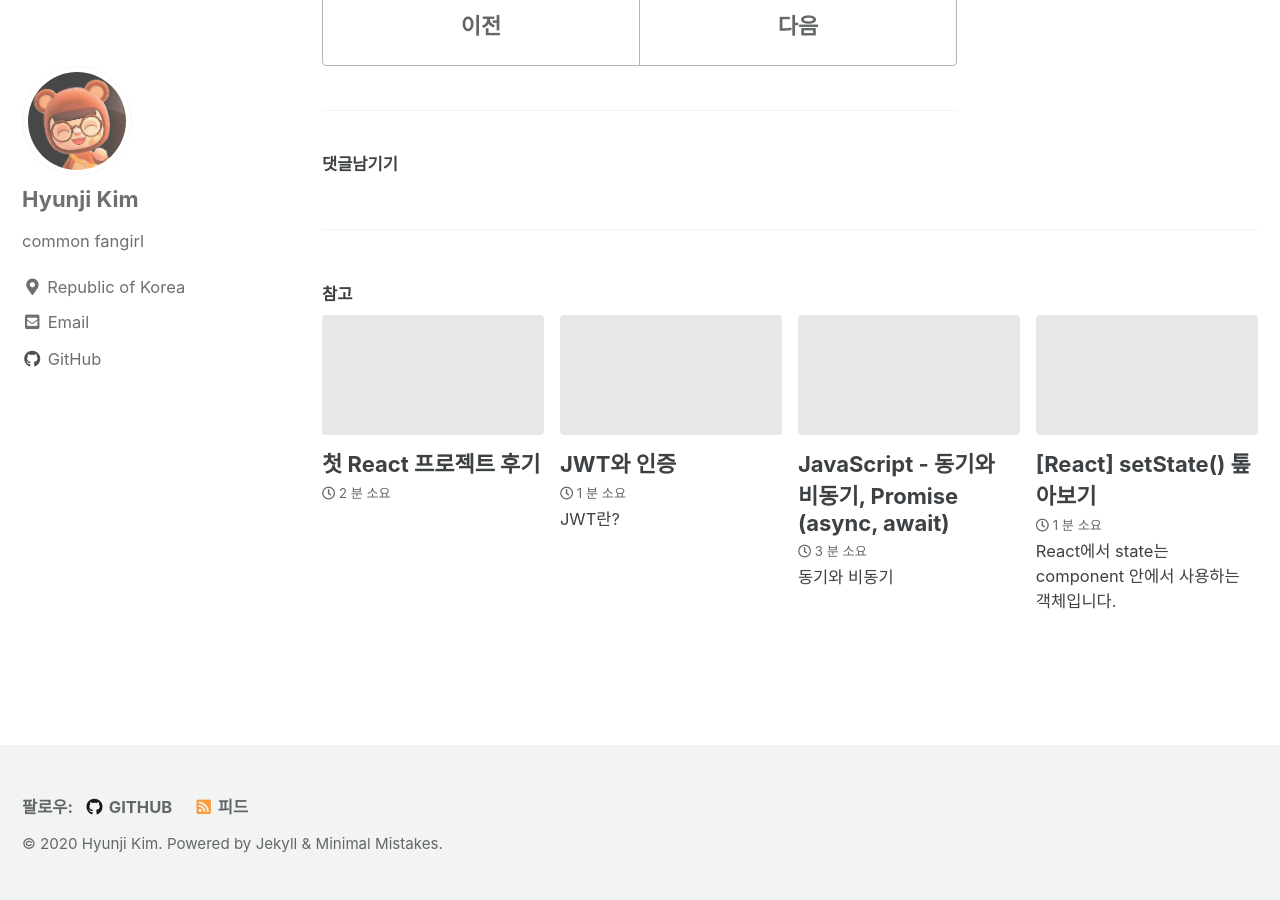
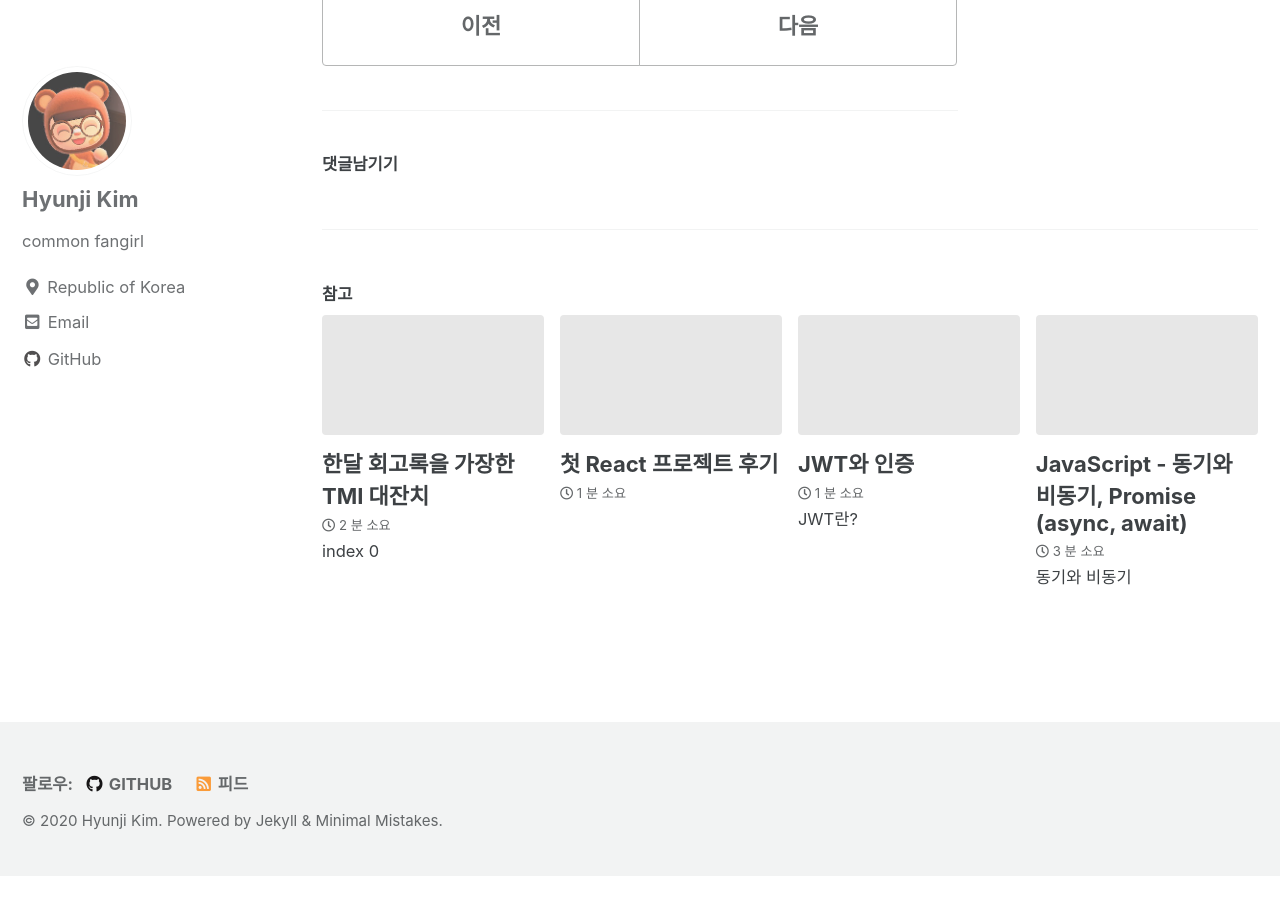
Before and after one commit to guswnl0610/guswnl0610.github.com, a Jekyll site: the page built from _posts/daily/2020-10-09-first-post.md, in a window 1280 px wide and 900 px high, scrolled down 1555 px. Built offline with Jekyll 4.4.1, drawn with Linux system fonts in a browser that asks for light colours; cached includes are drawn as plain includes; comment, search, counter and statistics services are not loaded; after the commit the page ends 2431 px from its top, so only the background shows below that; part of the change alters nothing that is shown.

Commit message:
201115 add post

```diff
--- a/_posts/React/2020-11-14-react-instagram.md
+++ b/_posts/React/2020-11-14-react-instagram.md
@@ -19,9 +19,7 @@ toc_sticky: true
 
 사실 React를 완전히 처음 접했던건 아닙니다. 대략 1년 전 조금 해보긴 했지만,,,
 
-자랑은 아닙니다만...제가 했던 것은 고작 Item carousel 라이브러리를 적용해보았던 게 다였고..😇
-
-그건 정말로..정말 정말로 수박 겉핥기 수준이었다는 것을 이 프로젝트를 해보며 뼈저리게 느꼈습니다...~~.그 때 같은 팀이었던 친구들아...미안하다....~~
+그건 정말로..정말 정말로 수박 겉핥기 수준이었다는 것을 이 프로젝트를 해보며 뼈저리게 느꼈습니다...
 
 이 전에 발등에 불떨어져서 봤던 React 튜토리얼 강의 영상... 그 당시에는 정말 무슨 말인지 이해가 1도 되지 않았지만 지금 들으니 확실히 느낌이 달랐습니다.
 
@@ -105,11 +103,7 @@ Pull Request를 보내보고, 코드리뷰를 직접 받아보며 점점 쿨해
 
 
 
-지금까지 이렇게 열심히 집중해서 공부해본 적이 있나 싶습니다... 그렇게 좋아하는 게임도 거의 끊다시피 하고...주말에 간간히 영화 한편씩 때리는게 요즘의 낙입니다😇
 
-친구가 학부생 때 진작 그렇게 했어야지~~ 라며 잔소리도 하는데 너무나 맞는 말이라 할말을 잃었지만...
-
-그럼에도 저는 요즘 행복합니다. 좋은 환경에서 좋은 사람들과 함께 에너지를 불태울 수 있다는건 큰 행운인 것 같아요.
 
 이제 React의 세계에 한 걸음 내딛은 느낌이 듭니다. 더 알아야 할 것도 배울 것도 많이 남아 있으니
 
--- /dev/null
+++ b/_posts/daily/2020-11-15-daily.md
@@ -0,0 +1,80 @@
+---
+title: '한달 회고록을 가장한 TMI 대잔치'
+categories:
+  - daily
+tags:
+  - daily
+comments: true
+toc: true
+toc_sticky: true
+---
+
+## index 0
+
+나는 나를 잘 안다.
+
+막상 어떤 프로젝트를 시작한다던가, 과제가 주어진다던가 하면 정말 열심히 한다.
+
+조별 과제 시작 단계에서 '팀장 하실분?' 한 마디가 나올 때면, 팀장만큼은 맡기 싫어서 숨죽이고 있었으면서도, 막상 프로젝트가 시작하면 팀장만큼, 어쩌면 팀장보다 열심히 한다.
+
+문제는 시작이었다. 나는 성격상 변화를 그닥 좋아하지 않았고, 무언가 시작하게 되면 변하게 될 환경이 껄끄러웠다.
+
+*TMI : 본인의 MBTI는 ISTJ이다. 😉*
+
+<img src="https://i.ibb.co/NSKTGJ4/2020-11-15-5-37-00.png" style="zoom:35%;" />
+
+지금까지는 그래도 괜찮았다. 정말 고맙게도 나의 그런 성향을 알면서도 친구들이나 동기들이 같이 무언가를 해보자며 이끌어 주었고 나는 그에 넘어가서 몇몇 프로젝트도 해보고, 스터디도 했었다.
+
+내가 자발적으로 무언가를 하진 않고, 그냥 흘러가는 대로 내 몸을 맡기고 있었다.
+
+<br>
+
+## index 1
+
+졸업 요건을 다 채운 후에는 요즘 회사 들어가려면 코딩테스트를 봐야한다더라, 하는 말에 알고리즘 공부를 했고, 직접 경험해 보기 위해 공채, 인턴 가리지 않고 몇몇 회사에 입사지원서를 냈다.
+
+그리고 정말 운좋게도, 면접의 기회가 찾아왔다. 생각지도 못했던 기회에 나는 당황했고, 뭐라 할 목표도 없이 지원했던 Frontend 개발 직무였기에 급하게 벼락치기식 공부를 했다.
+
+그 직무에 대한 이해도 0%에 가까웠고, 관련 지식도 부족했던 데다가 설상가상으로 면접일이 3일장을 시작하는 날이었어서 내가 무슨 정신으로 면접을 봤는지도 잘 모르겠다. 그냥...총체적 난국이었다.
+
+그 후로, 지금까지 그래왔던 것처럼 흘러가는 대로 맡기다 보면 결국 가라앉을 것 같은 느낌이 들었다. 적어도 내가 무슨 일을 하고 싶은지에 대한 목표가 있어야겠다는 것을 너무나 뒤늦게 깨달았다.
+
+학부생 때 잠깐 해봤던 것 중 잘 하지는 못했지만 재미있게 개발했던 기억에 웹 개발을 더 공부해야겠다는 마음을 다잡고, 검색을 해 보고, 홧김에 wecode에 등록했다.
+
+마침 친구가 알고리즘 스터디도 권유해 주어서 wecode의 사전스터디와 알고리즘 스터디를 병행했다. 사람들 눈이 반짝반짝 빛나더라~
+
+<br>
+
+## index 2
+
+![](https://img1.daumcdn.net/thumb/R720x0.q80/?scode=mtistory2&fname=http%3A%2F%2Fcfile22.uf.tistory.com%2Fimage%2F2271F74D53C609921EDC39)
+
+그렇게 눈 코 뜰 새 없이 한달이 지나갔고, 사전 스터디때 개설했던 이 블로그에도 나름 글이 쌓였다.
+
+돌이켜 보니 한달 동안 꽤 많은 것이 변했다.
+
+<br>
+
+일단 인터넷에 내가 남긴 흔적이 남는 게 싫어서 다들 하는 sns도 잘 하지 않는데, 블로그에 이런 TMI 덕지덕지 묻은 글을 쓰고 있다니,,,나도 내가 놀랍고...(~~심지어 구글 검색도 될 텐데...! 않되~!!)~~
+
+항상 9시나 10시가 돼서야 침대에서 눈을 떴던 나무늘보 생활패턴도 사람처럼 바뀌었다. 요즘엔 6시 30분만 되면 알아서 눈이 떠진다... 알람은 7시인데....😩
+
+또 얼마전엔 책과는 연 끊은 지 한참 됐던 내가 개발 서적을 샀다... 요즘 읽고 있는 개발 서적이 있냐던 면접 질문에 이제 대답할 거리가 생겼다.(?)
+
+그리고 새로 산 맥북!! 도당체 그 비싸기만 한 맥북이 뭐가 좋다는 건지 이해가 안된다고 했던 나를 호되게 혼내고 싶다.
+
+맥북 최고! 트랙패드 짱! 추천해주신 우리 잡초코딩 팀원분들께 무한한 감사 드립니다 (_ _)
+
+마지막으로 가장 중요한... 환경과 주변 사람들! 너무나 좋은 환경에서 너무나 훌륭한 사람들과 함께 이른 아침부터 밤 늦게까지 에너지를 불태우고 있다.
+
+힘들긴 하다... 초반엔 쌩쌩했는데 이제 한달이 되어가니 조금씩 힘들어져가는 게 느껴진다. 그럼에도 행복하고 재미있게 공부하고 있다. 여러분들 덕분에!! 🥰
+
+<br>
+
+이제 당장 내일부터는 프로젝트가 시작된다. 싱숭생숭한 마음에 오늘 일찍 잠에 들 수 있을지 걱정도 된다.
+
+그럼에도 기대된다. 일단 부딪혀보면서 성장할 우리의 모습, 점점 멋있어질 ~~내새끼~~우리의 프로젝트가!
+
+저번 금요일에는 윗기수 분들의 수료식과 프로젝트 발표가 있었는데, 그 모습을 보며 우리의 미래를 상상하지 않을 수 없었다.
+
+우리 미래에서 수퍼쿨~해져서 만납시다!! (이거 맞나요..? 며칠전인데 가물가물..😇)
```
